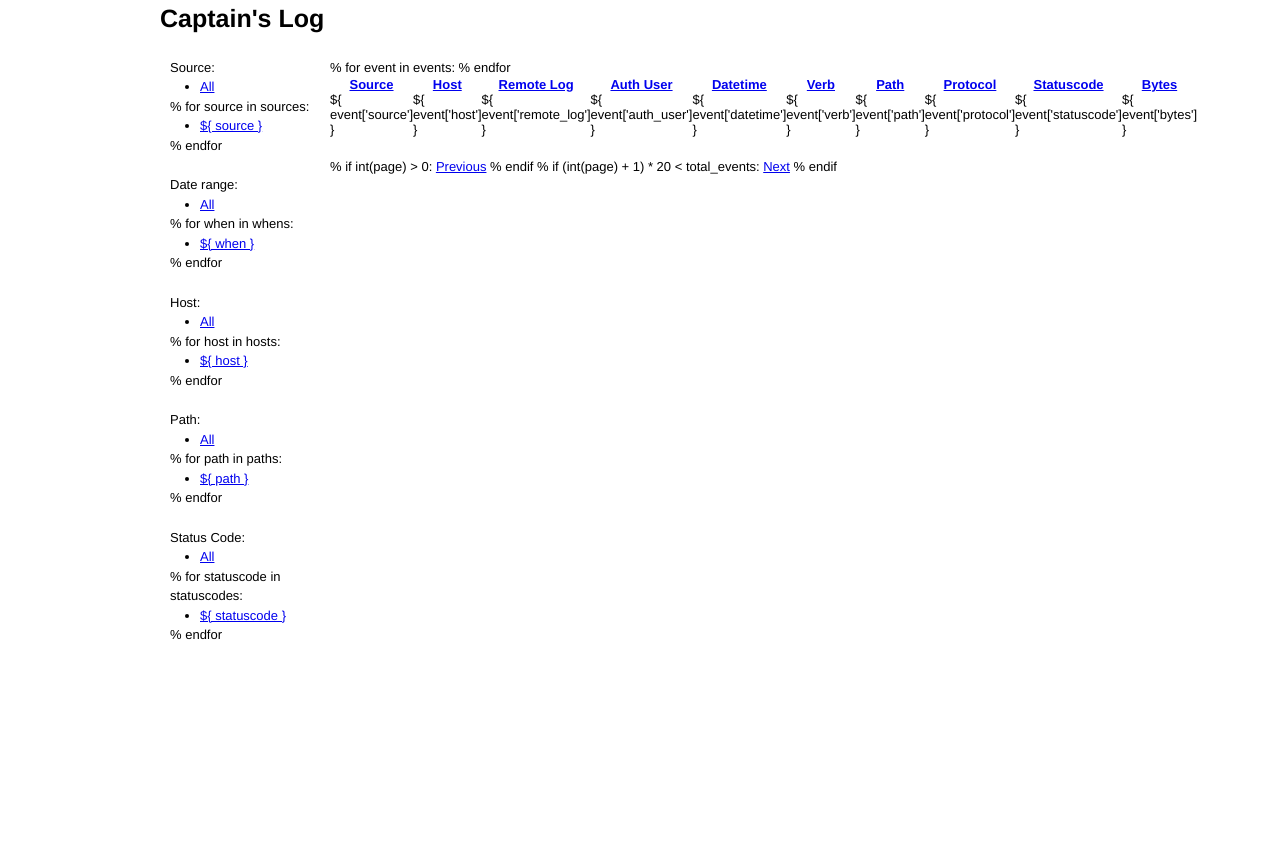
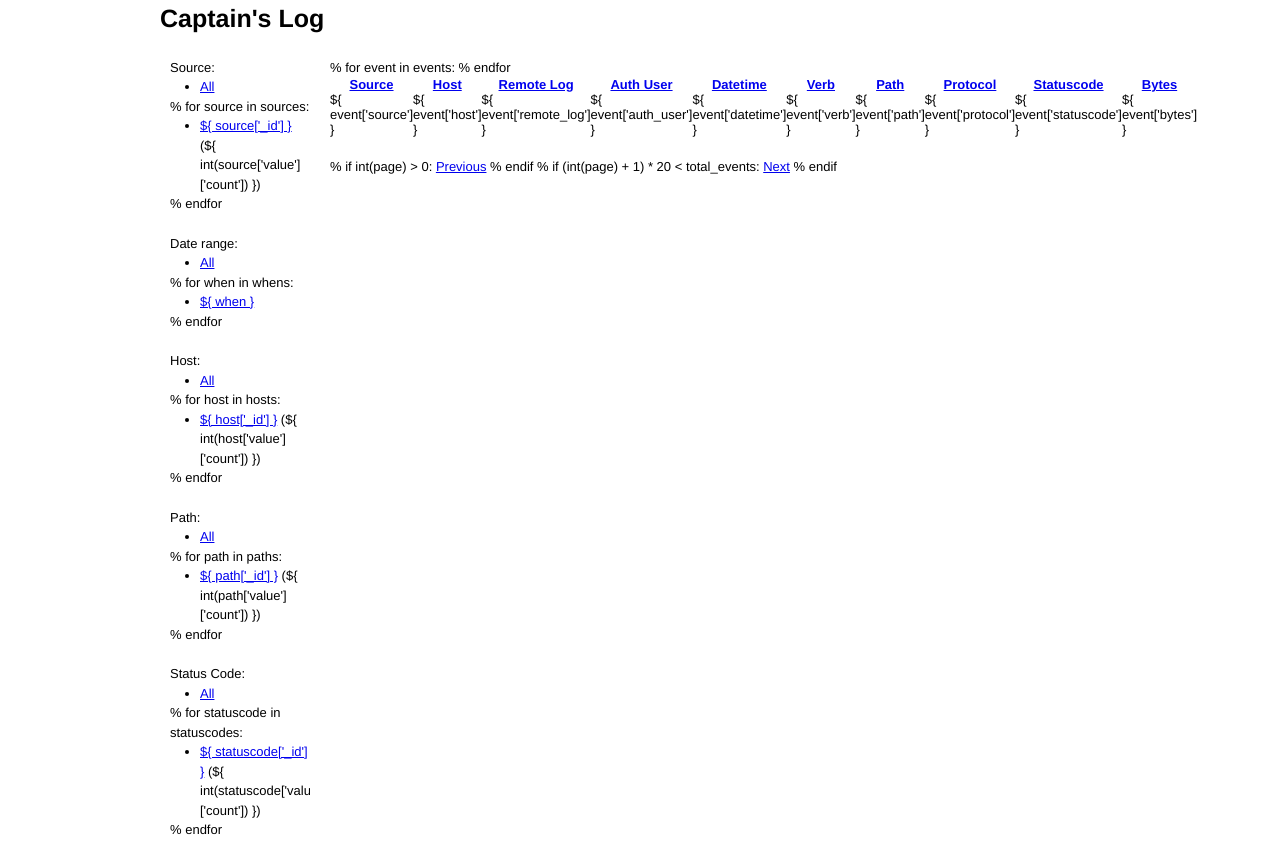
Before and after one commit to onyxfish/captainslog, a Python web app: template templates/index.html in a window 1280 px wide. Before the commit the page ends 640 px from the top, so only its background shows below. Run offline with Jinja, Linux system fonts and the light colour scheme; the template is opened without the code that fills it, so the values that code supplies are empty; some libraries are stand-ins or nearby versions.

Commit message:
Added mapreduce-generated counts for all facets (this is probably horriby slow, but its also awesome).

```diff
--- a/templates/index.html
+++ b/templates/index.html
@@ -10,7 +10,7 @@
     <ul name='source'>
         <li><a href="javascript:facet_clicked();" class='facet ${ 'selected' if selected_source == 'All' else '' }' title='All'>All</a></li>
         % for source in sources:
-        <li><a href="javascript:facet_clicked();" class="facet ${ 'selected' if selected_source == source else '' }" title='${ source }'>${ source }</a></li>
+        <li><a href="javascript:facet_clicked();" class="facet ${ 'selected' if selected_source == source else '' }" title='${ source['_id'] }'>${ source['_id'] }</a> (${ int(source['value']['count']) })</li>
         % endfor
     </ul>
 
@@ -26,7 +26,7 @@
     <ul name='host'>
         <li><a href="javascript:facet_clicked();" class='facet ${ 'selected' if selected_host == 'All' else '' }' title='All'>All</a></li>
         % for host in hosts:
-        <li><a href="javascript:facet_clicked();" class="facet ${ 'selected' if selected_host == host else '' }" title='${ host }'>${ host }</a></li>
+        <li><a href="javascript:facet_clicked();" class="facet ${ 'selected' if selected_host == host else '' }" title='${ host['_id'] }'>${ host['_id'] }</a> (${ int(host['value']['count']) })</li>
         % endfor
     </ul>
 
@@ -34,7 +34,7 @@
     <ul name='path'>
         <li><a href="javascript:facet_clicked();" class='facet ${ 'selected' if selected_path == 'All' else '' }' title='All'>All</a></li>
         % for path in paths:
-        <li><a href="javascript:facet_clicked();" class='facet ${ 'selected' if selected_path == path else '' }' title='${ path }'>${ path }</a></li>
+        <li><a href="javascript:facet_clicked();" class='facet ${ 'selected' if selected_path == path else '' }' title='${ path['_id'] }'>${ path['_id'] }</a> (${ int(path['value']['count']) })</li>
         % endfor
     </ul>
 
@@ -42,7 +42,7 @@
     <ul name='statuscode'>
         <li><a href="javascript:facet_clicked();" class='facet ${ 'selected' if selected_statuscode == 'All' else '' }' title='All'>All</a></li>
         % for statuscode in statuscodes:
-        <li><a href="javascript:facet_clicked();" class='facet ${ 'selected' if selected_statuscode == statuscode else '' }' title='${ statuscode }'>${ statuscode }</a></li>
+        <li><a href="javascript:facet_clicked();" class='facet ${ 'selected' if selected_statuscode == statuscode else '' }' title='${ statuscode['_id'] }'>${ statuscode['_id'] }</a> (${ int(statuscode['value']['count']) })</li>
         % endfor
     </ul>
     </div>
```
Also changed, not shown: server.py (+24 -4 lines).
